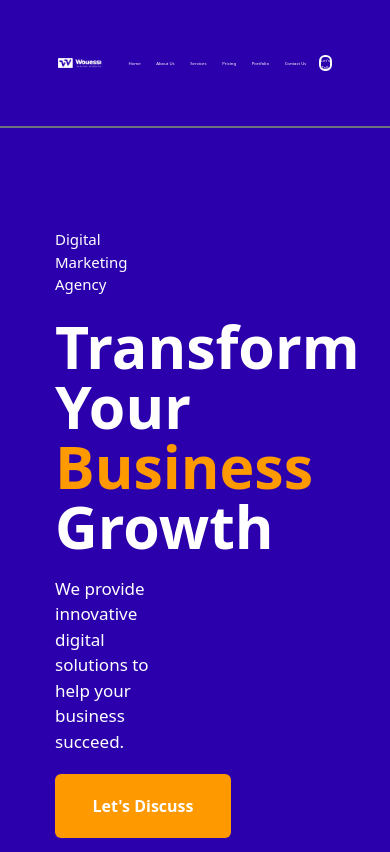
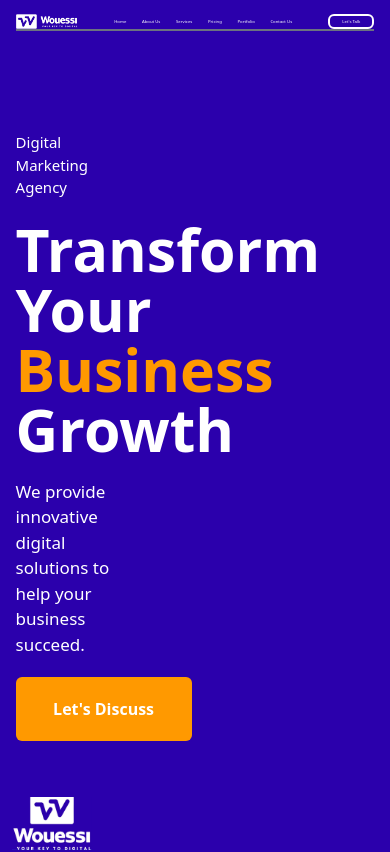
Before and after one commit to Jwaltz02/frontend-react-wouessi-website, a React (Create React App) app: page /Home in a window 390 px wide. Shown: the top 852 px of the page. Built offline with nearby package versions, Linux system fonts and the light colour scheme.

Commit message:
made the navbar more responsive with smaller screen sizes

```diff
--- a/src/components/Navbar.js
+++ b/src/components/Navbar.js
@@ -4,10 +4,11 @@
 
 function Navbar() {
   return (
-    <div className="bg-[#2B00AC] text-white h-32 border-b-2 border-gray-500 flex items-center">
-      <div className="gap-x-[10%] flex items-center pl-[58px]">
-        <img src={logo} width="17%" height="auto"></img>
-        <ul className="flex gap-[4vw] py-3">
+    <div className="bg-[#2B00AC] text-white h-[8vw] flex justify-center bg-[#2B00AC] pt-[14px]">
+      <div className="flex items-center w-[92%] border-b-2 border-gray-500">
+        <div className="flex items-center">
+          <img src={logo} width="20%" height="auto"></img>
+          <ul className="flex gap-[4vw] py-3 w-[100%] justify-center">
             <Link to="/Home">
               <li className="py-2 hover:text-[#FF9900] hover:overline text-[1.1vw]">
                 Home
@@ -30,9 +31,10 @@
             </li>
           </ul>
         </div>
-      <button className="w-[15vw] h-[4vw] rounded-md border-2 border-white hover:bg-[#FF9900] hover:border-none mr-[58px] text-[1.1vw]">
+        <button className="w-[260px] h-[4vw] scale-10 rounded-md border-2 border-white hover:bg-[#FF9900] hover:border-none hover:pl-[3px] text-[1.1vw]">
           Let's Talk
         </button>
+      </div>
     </div>
   );
 }
--- a/src/pages/Home.js
+++ b/src/pages/Home.js
@@ -3,7 +3,7 @@
 function Home() {
   return (
     <div className="bg-[#2B00AC]">
-      <div className="flex flex-col text-white text-left w-[26%] ml-[55px] pt-[100px] gap-y-[20px]">
+      <div className="flex flex-col text-white text-left w-[26%] ml-[4%] pt-[100px] gap-y-[20px]">
         <p className="text-[15px]">Digital Marketing Agency</p>
         <h1 className="text-[59px]/[60px] font-bold">
           Transform Your <span className="text-[#FF9900]">Business</span> Growth
```
Also changed, not shown: 1 other file (tests, documents, lock files or other folders). Lines whose indentation alone changed are shown as unchanged.
